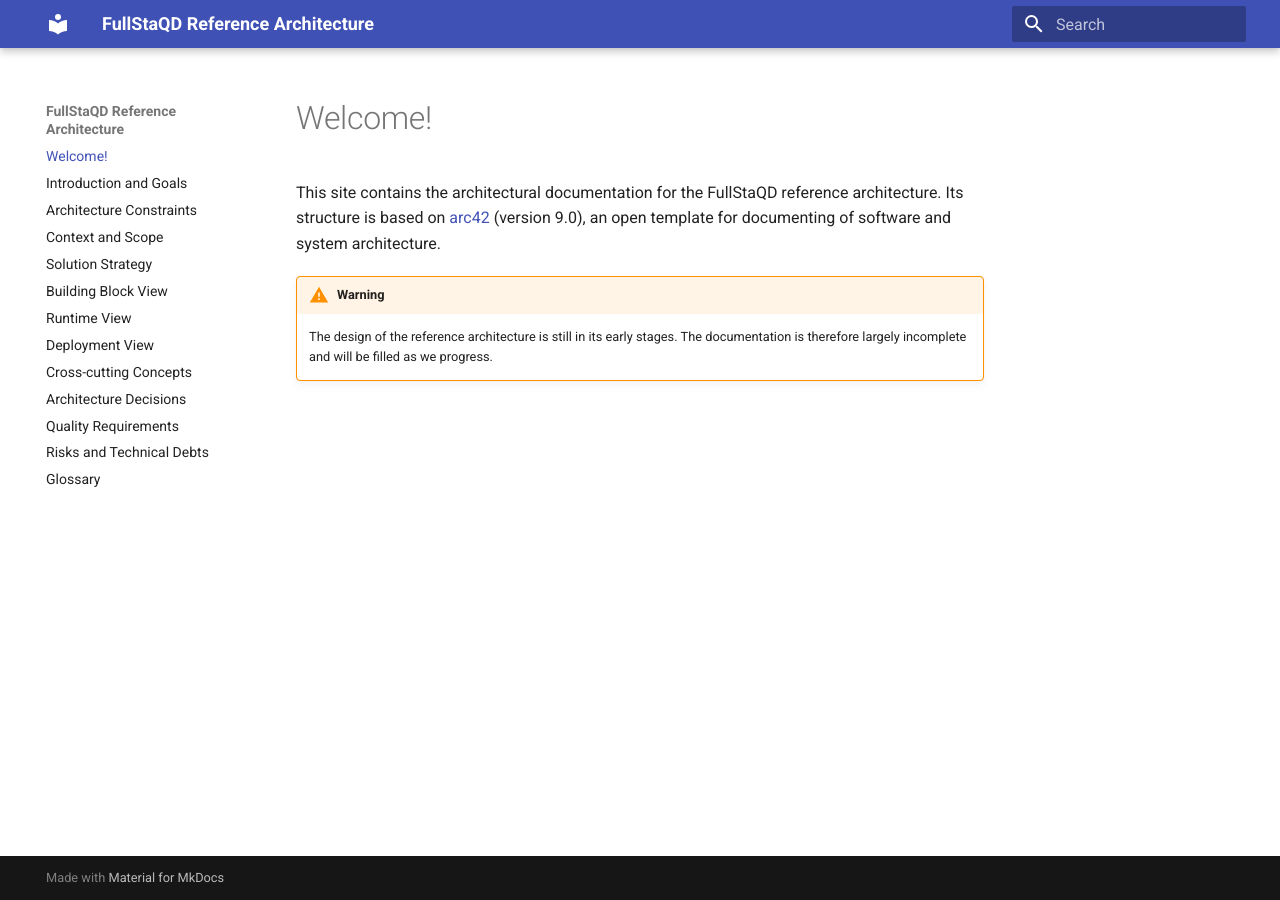
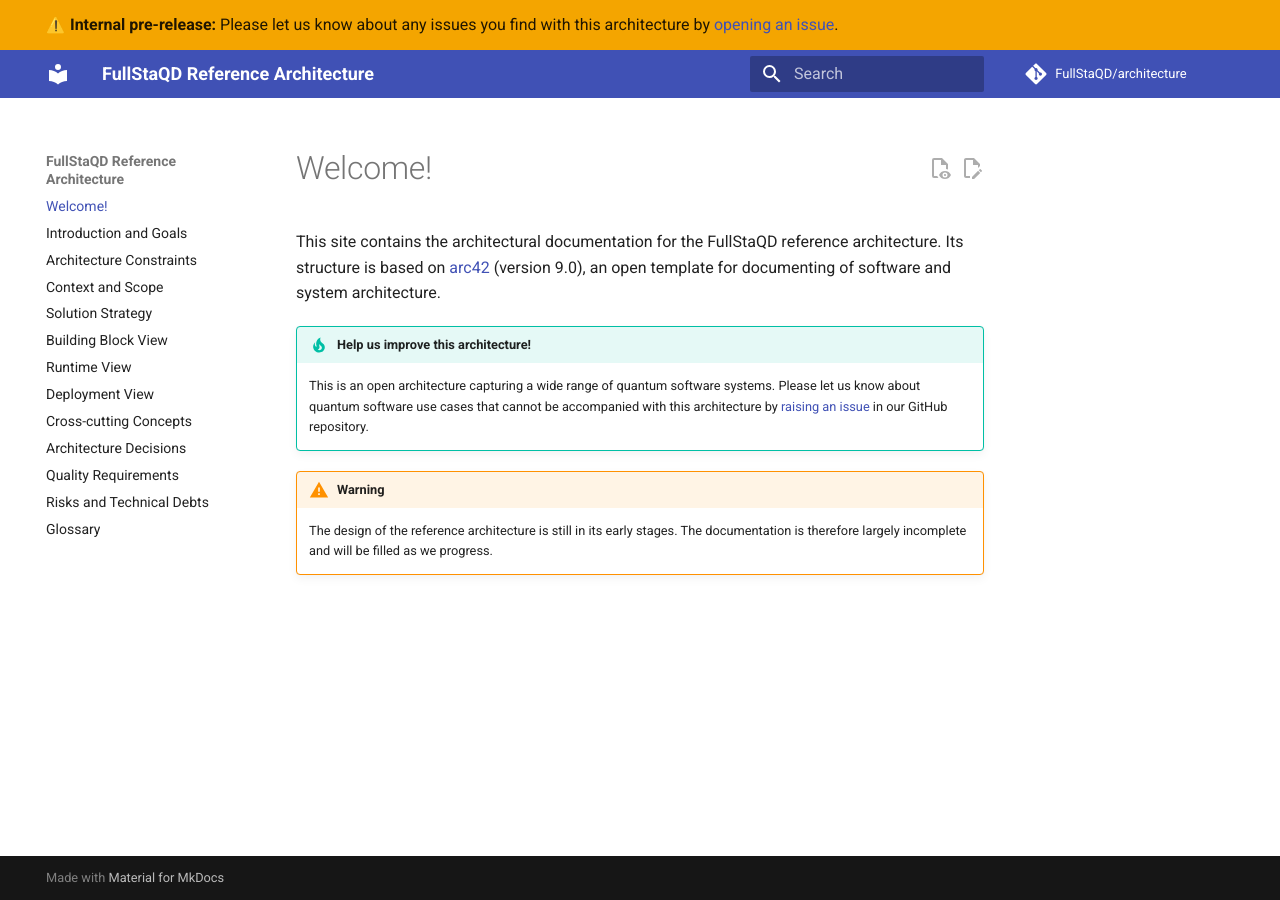
Before and after one commit to FullStaQD/architecture, an MkDocs documentation site: the page built from docs/index.md, in a window 1280 px wide. Built offline with MkDocs 1.6.1 and Material for MkDocs 9.7.7, drawn with Linux system fonts in a browser that asks for light colours; comment, search, counter and statistics services are not loaded.

Commit message:
docs(meta): point out need for feedback in banner and on index page

```diff
--- a/docs/index.md
+++ b/docs/index.md
@@ -5,6 +5,16 @@
 Its structure is based on [arc42](https://arc42.org) (version 9.0), an open
 template for documenting of software and system architecture.
 
+!!! tip "Help us improve this architecture!"
+
+    This is an open architecture capturing a wide range of quantum software
+    systems.
+    Please let us know about quantum software use cases that cannot be
+    accompanied with this architecture by
+    [raising an issue](https://github.com/FullStaQD/architecture/issues/new/choose)
+    in our GitHub repository.
+
+
 !!! warning
 
     The design of the reference architecture is still in its early stages.
--- a/mkdocs.yml
+++ b/mkdocs.yml
@@ -1,6 +1,10 @@
 site_name: FullStaQD Reference Architecture
 theme:
   name: material
+  features:
+    - content.action.edit
+    - content.action.view
+  custom_dir: overrides
 markdown_extensions:
   - attr_list
   - md_in_html # for using markdown in <figure>s
@@ -13,3 +17,6 @@
 
   - toc:
       toc_depth: 4
+repo_url: https://github.com/fullstaqd/architecture
+repo_name: FullStaQD/architecture
+edit_uri: edit/main/docs/
--- /dev/null
+++ b/overrides/main.html
@@ -0,0 +1,26 @@
+{% extends "base.html" %}
+
+{% block announce %}
+<style>
+  [data-md-component="announce"] .md-banner {
+    background-color: #f4a500;
+    /* background-image: repeating-linear-gradient(
+      45deg,
+      #f4a500,
+      #f4a500 10px,
+      #222 10px,
+      #222 20px
+    ); */
+  }
+  [data-md-component="announce"] .md-banner .md-banner__inner {
+    background-color: #f4a500;
+    /* padding: 0.3; */
+    font-size: medium;
+    font-weight: 500;
+    color: var(--md-typeset-color);
+  }
+</style>
+<b>⚠️ Internal pre-release:</b>
+Please let us know about any issues you find with this architecture by
+<a href="https://github.com/FullStaQD/architecture/issues/new/choose">opening an issue</a>.
+{% endblock %}
```
